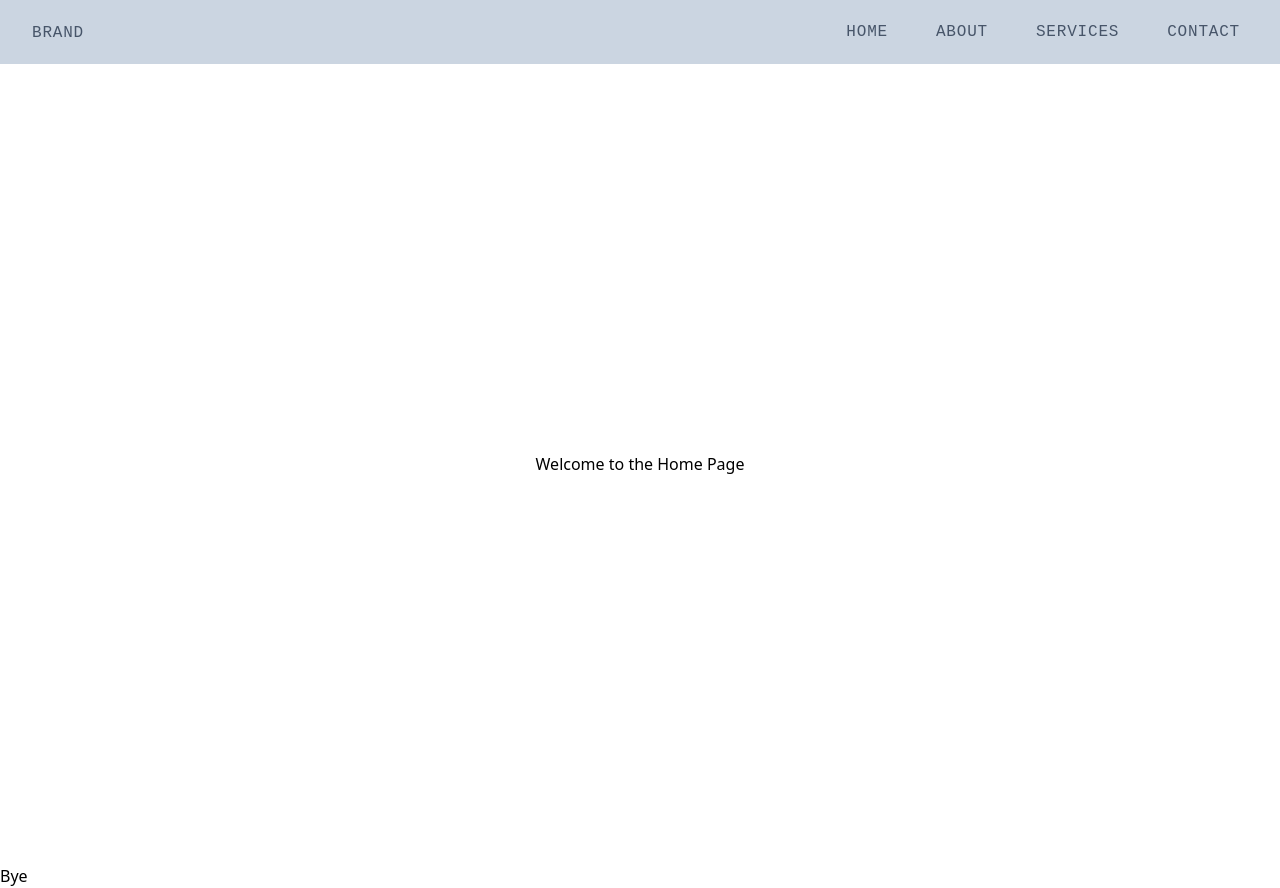
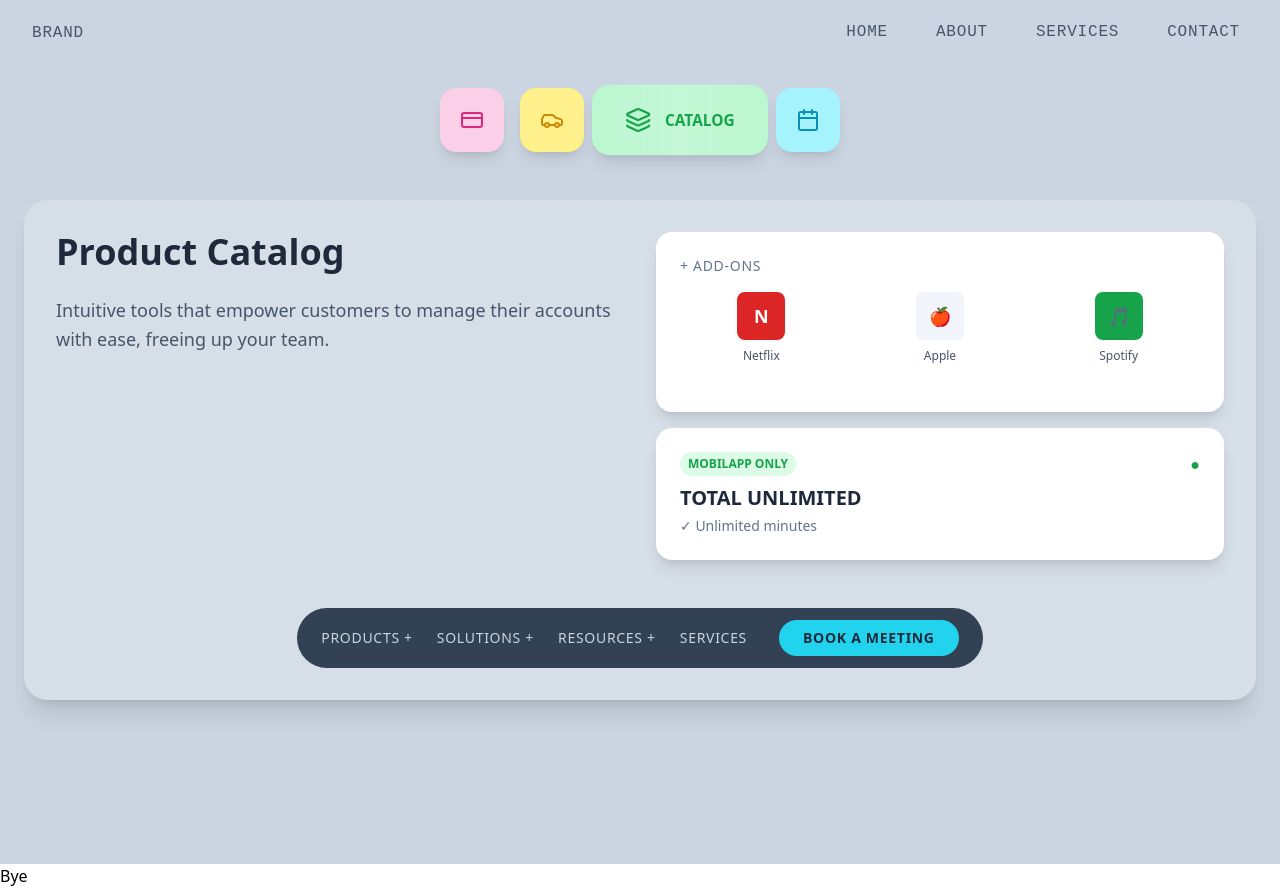
Before and after one commit to NoobProgrammar/Frontend-VibeCode-R1, a React (Vite) app: page / in a window 1280 px wide. Built offline with nearby package versions, Linux system fonts and the light colour scheme.

Commit message:
Implement InteractiveCatalog component and update Home page to include it

```diff
--- /dev/null
+++ b/src/components/InteractiveCatalog.jsx
@@ -0,0 +1,278 @@
+import React, { useState, useEffect } from "react";
+import { CreditCard, Car, Layers, Calendar } from "lucide-react";
+
+const InteractiveCatalog = () => {
+  const [activeTab, setActiveTab] = useState("catalog");
+  const [fadeKey, setFadeKey] = useState(0);
+
+  const tabs = [
+    {
+      id: "billing",
+      label: "BILLING",
+      icon: CreditCard,
+      bgColor: "bg-pink-200",
+      iconColor: "text-pink-600",
+    },
+    {
+      id: "charging",
+      label: "CHARGING",
+      icon: Car,
+      bgColor: "bg-yellow-200",
+      iconColor: "text-yellow-600",
+    },
+    {
+      id: "catalog",
+      label: "CATALOG",
+      icon: Layers,
+      bgColor: "bg-green-200",
+      iconColor: "text-green-600",
+    },
+    {
+      id: "events",
+      label: "EVENTS",
+      icon: Calendar,
+      bgColor: "bg-cyan-200",
+      iconColor: "text-cyan-600",
+    },
+  ];
+
+  const content = {
+    billing: {
+      title: "Billing Management",
+      description:
+        "Streamlined billing solutions that automate invoicing, payment processing, and financial reporting for your business operations.",
+      cards: [
+        { icon: "💳", label: "Payment Processing" },
+        { icon: "📊", label: "Financial Reports" },
+        { icon: "🔄", label: "Auto Billing" },
+      ],
+    },
+    charging: {
+      title: "Charging Solutions",
+      description:
+        "Advanced charging infrastructure management tools that optimize energy distribution and monitor usage across your network.",
+      cards: [
+        { icon: "⚡", label: "Fast Charging" },
+        { icon: "🔋", label: "Battery Monitor" },
+        { icon: "📍", label: "Station Locator" },
+      ],
+    },
+    catalog: {
+      title: "Product Catalog",
+      description:
+        "Intuitive tools that empower customers to manage their accounts with ease, freeing up your team.",
+      cards: [
+        { icon: "N", label: "Netflix", bg: "bg-red-600 text-white" },
+        { icon: "🍎", label: "Apple" },
+        { icon: "🎵", label: "Spotify", bg: "bg-green-600 text-white" },
+      ],
+      pricing: {
+        title: "TOTAL UNLIMITED",
+        subtitle: "Unlimited minutes",
+        highlight: "MOBILAPP ONLY",
+      },
+    },
+    events: {
+      title: "Event Management",
+      description:
+        "Comprehensive event planning and management tools that handle scheduling, attendee tracking, and real-time analytics.",
+      cards: [
+        { icon: "📅", label: "Event Scheduler" },
+        { icon: "👥", label: "Attendee Manager" },
+        { icon: "📈", label: "Analytics" },
+      ],
+    },
+  };
+
+  const handleTabClick = (tabId) => {
+    if (tabId !== activeTab) {
+      setActiveTab(tabId);
+      setFadeKey((prev) => prev + 1);
+    }
+  };
+
+  return (
+    <div className="w-full min-h-screen bg-slate-300 p-6">
+      <div className="max-w-7xl mx-auto">
+        {/* Tab Buttons */}
+        <div className="flex justify-center items-center gap-4 mb-12">
+          {tabs.map((tab) => {
+            const Icon = tab.icon;
+            const isActive = activeTab === tab.id;
+
+            return (
+              <button
+                key={tab.id}
+                onClick={() => handleTabClick(tab.id)}
+                className={`
+                  relative overflow-hidden rounded-2xl transition-all duration-500 ease-out
+                  ${
+                    isActive
+                      ? "w-40 h-16 scale-110"
+                      : "w-16 h-16 scale-100 hover:scale-105"
+                  }
+                  ${tab.bgColor} shadow-lg hover:shadow-xl
+                `}
+              >
+                {/* Animated background for active button */}
+                {isActive && (
+                  <div className="absolute inset-0 bg-gradient-to-r from-transparent via-white/20 to-transparent animate-pulse">
+                    <div className="absolute inset-0 bg-gradient-to-r from-transparent via-white/30 to-transparent animate-[shimmer_2s_ease-in-out_infinite]"></div>
+                  </div>
+                )}
+
+                <div className="relative z-10 flex items-center justify-center h-full px-3">
+                  <Icon className={`${tab.iconColor} w-6 h-6 flex-shrink-0`} />
+                  {isActive && (
+                    <span
+                      className={`ml-3 text-sm font-semibold ${tab.iconColor} opacity-0 animate-[fadeIn_0.5s_ease-out_0.3s_forwards]`}
+                    >
+                      {tab.label}
+                    </span>
+                  )}
+                </div>
+              </button>
+            );
+          })}
+        </div>
+
+        {/* Content Area */}
+        <div
+          key={fadeKey}
+          className="bg-slate-200/50 rounded-3xl p-8 shadow-xl animate-[fadeInUp_0.6s_ease-out]"
+        >
+          <div className="grid lg:grid-cols-2 gap-8 items-start">
+            {/* Left Content */}
+            <div className="space-y-6">
+              <h2 className="text-4xl font-bold text-slate-800">
+                {content[activeTab].title}
+              </h2>
+              <p className="text-lg text-slate-600 leading-relaxed">
+                {content[activeTab].description}
+              </p>
+            </div>
+
+            {/* Right Content - Cards */}
+            <div className="space-y-4">
+              {activeTab === "catalog" ? (
+                <>
+                  {/* Add-ons Section */}
+                  <div className="bg-white rounded-2xl p-6 shadow-lg">
+                    <h3 className="text-sm text-slate-500 mb-4 tracking-wider">
+                      + ADD-ONS
+                    </h3>
+                    <div className="grid grid-cols-3 gap-4 mb-6">
+                      {content[activeTab].cards.map((card, index) => (
+                        <div
+                          key={index}
+                          className="flex flex-col items-center space-y-2 animate-[slideIn_0.6s_ease-out]"
+                          style={{ animationDelay: `${index * 0.1}s` }}
+                        >
+                          <div
+                            className={`w-12 h-12 rounded-lg flex items-center justify-center text-lg font-bold ${
+                              card.bg || "bg-slate-100"
+                            }`}
+                          >
+                            {card.icon}
+                          </div>
+                          <span className="text-xs text-slate-600">
+                            {card.label}
+                          </span>
+                        </div>
+                      ))}
+                    </div>
+                  </div>
+
+                  {/* Pricing Card */}
+                  <div className="bg-white rounded-2xl p-6 shadow-lg">
+                    <div className="flex items-center justify-between mb-2">
+                      <span className="text-xs text-green-600 font-semibold bg-green-100 px-2 py-1 rounded-full">
+                        {content[activeTab].pricing.highlight}
+                      </span>
+                      <span className="text-green-600">●</span>
+                    </div>
+                    <h3 className="text-xl font-bold text-slate-800 mb-1">
+                      {content[activeTab].pricing.title}
+                    </h3>
+                    <p className="text-sm text-slate-500">
+                      ✓ {content[activeTab].pricing.subtitle}
+                    </p>
+                  </div>
+                </>
+              ) : (
+                /* Other tabs content */
+                <div className="grid gap-4">
+                  {content[activeTab].cards.map((card, index) => (
+                    <div
+                      key={index}
+                      className="bg-white rounded-2xl p-6 shadow-lg flex items-center space-x-4 animate-[slideIn_0.6s_ease-out]"
+                      style={{ animationDelay: `${index * 0.1}s` }}
+                    >
+                      <div className="text-2xl">{card.icon}</div>
+                      <span className="text-lg font-medium text-slate-700">
+                        {card.label}
+                      </span>
+                    </div>
+                  ))}
+                </div>
+              )}
+            </div>
+          </div>
+
+          {/* Bottom Navigation */}
+          <div className="mt-12 flex justify-center">
+            <div className="bg-slate-700 rounded-full px-6 py-3 flex items-center space-x-8">
+              <div className="flex items-center space-x-6 text-slate-300">
+                <span className="text-sm tracking-wider">PRODUCTS +</span>
+                <span className="text-sm tracking-wider">SOLUTIONS +</span>
+                <span className="text-sm tracking-wider">RESOURCES +</span>
+                <span className="text-sm tracking-wider">SERVICES</span>
+              </div>
+              <button className="bg-cyan-400 hover:bg-cyan-500 text-slate-800 px-6 py-2 rounded-full text-sm font-semibold tracking-wider transition-colors">
+                BOOK A MEETING
+              </button>
+            </div>
+          </div>
+        </div>
+      </div>
+
+      <style jsx>{`
+        @keyframes shimmer {
+          0% {
+            transform: translateX(-100%);
+          }
+          100% {
+            transform: translateX(200%);
+          }
+        }
+        @keyframes fadeIn {
+          to {
+            opacity: 1;
+          }
+        }
+        @keyframes fadeInUp {
+          from {
+            opacity: 0;
+            transform: translateY(20px);
+          }
+          to {
+            opacity: 1;
+            transform: translateY(0);
+          }
+        }
+        @keyframes slideIn {
+          from {
+            opacity: 0;
+            transform: translateX(-20px);
+          }
+          to {
+            opacity: 1;
+            transform: translateX(0);
+          }
+        }
+      `}</style>
+    </div>
+  );
+};
+
+export default InteractiveCatalog;
--- a/src/pages/Home.jsx
+++ b/src/pages/Home.jsx
@@ -1,7 +1,9 @@
+import InteractiveCatalog from "../components/InteractiveCatalog";
+
 function Home() {
   return (
     <div className="w-full h-screen flex items-center justify-center">
-      <h1>Welcome to the Home Page</h1>
+      <InteractiveCatalog />
     </div>
   );
 }
```
